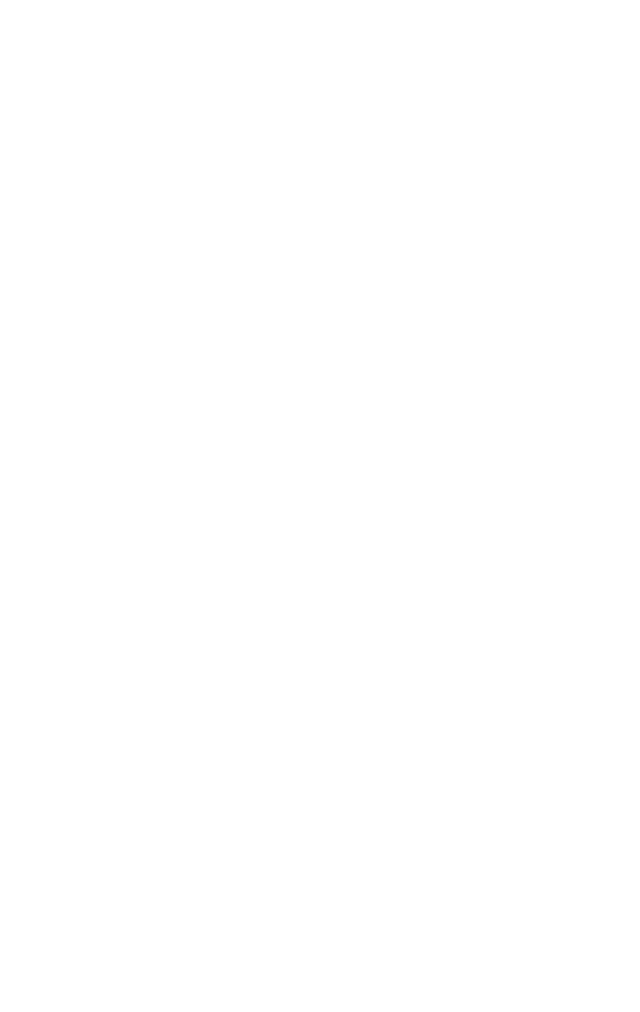
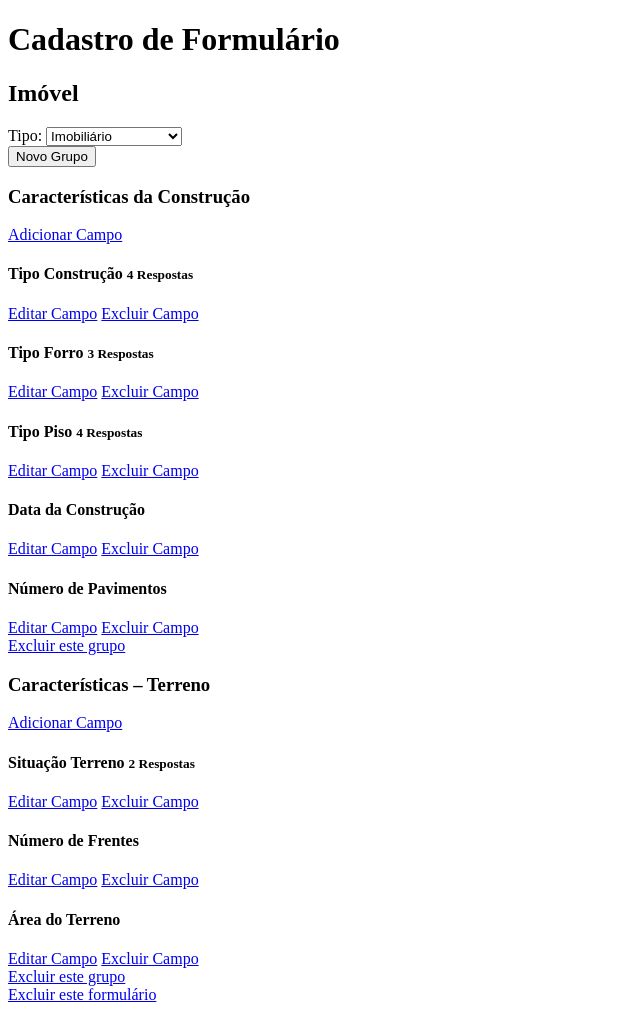
Before and after one commit to leovesoliveira/eloform, a plain HTML site: page index.html in a window 1280 px wide. Shown: the whole page, without its empty margins (0-640 px from the left). Before the commit the page ends 800 px from the top, so only its background shows below. Drawn offline with Linux system fonts and the light colour scheme.

Commit message:
add html structure of form creator

```diff
--- a/index.html
+++ b/index.html
@@ -1,12 +1,151 @@
 <!DOCTYPE html>
 <html lang="pt-br">
 <head>
-    <meta charset="UTF-8">
-    <meta name="viewport" content="width=device-width, initial-scale=1.0">
-    <meta http-equiv="X-UA-Compatible" content="ie=edge">
-    <title>EloForm</title>
+  <meta charset="UTF-8">
+  <meta name="viewport" content="width=device-width, initial-scale=1.0">
+  <meta http-equiv="X-UA-Compatible" content="ie=edge">
+  <title>EloForm</title>
 </head>
+
 <body>
+  <div class="all">
+    <header class="header">
+      <h1 class="header__title">Cadastro de Formulário</h1>
+    </header>
 
+    <main class="content">
+      <section class="card">
+        <header class="card__header">
+          <h2 class="card__title">Imóvel</h2>
+
+          <div class="card__type">
+            <label for="form-type-input">Tipo:</label>
+
+            <select id="form-type-input">
+              <option>Imobiliário</option>
+              <option>Mobiliário</option>
+              <option>Bol. de Logradouro</option>
+              <option>CNAE</option>
+              <option>Rural</option>
+              <option>Avulso</option>
+              <option>Condomínio</option>
+              <option>Construção Civil</option>
+              <option>Água/Esgoto</option>
+              <option>Setor</option>
+              <option>Vistoria</option>
+            </select>
+          </div>
+
+          <button class="button">Novo Grupo</button>
+        </header>
+
+        <div class="card__content">
+          <article class="card">
+            <header class="card__header">
+              <h3 class="card__title">Características da Construção</h3>
+
+              <div class="actions">
+                <a href="#" class="actions__item">Adicionar Campo</a>
+              </div>
+            </header>
+
+            <div class="card__item">
+              <h4 class="card__title">Tipo Construção <small class="card__subtitle">4 Respostas</small></h4>
+
+              <div class="actions">
+                <a href="#" class="actions__item">Editar Campo</a>
+                <a href="#" class="actions__item">Excluir Campo</a>
+              </div>
+            </div>
+
+            <div class="card__item">
+              <h4 class="card__title">Tipo Forro <small class="card__subtitle">3 Respostas</small></h4>
+
+              <div class="actions">
+                <a href="#" class="actions__item">Editar Campo</a>
+                <a href="#" class="actions__item">Excluir Campo</a>
+              </div>
+            </div>
+
+            <div class="card__item">
+              <h4 class="card__title">Tipo Piso <small class="card__subtitle">4 Respostas</small></h4>
+
+              <div class="actions">
+                <a href="#" class="actions__item">Editar Campo</a>
+                <a href="#" class="actions__item">Excluir Campo</a>
+              </div>
+            </div>
+
+            <div class="card__item">
+              <h4 class="card__title">Data da Construção</h4>
+
+              <div class="actions">
+                <a href="#" class="actions__item">Editar Campo</a>
+                <a href="#" class="actions__item">Excluir Campo</a>
+              </div>
+            </div>
+
+            <div class="card__item">
+              <h4 class="card__title">Número de Pavimentos</h4>
+
+              <div class="actions">
+                <a href="#" class="actions__item">Editar Campo</a>
+                <a href="#" class="actions__item">Excluir Campo</a>
+              </div>
+            </div>
+
+            <footer class="card__footer">
+              <a href="#">Excluir este grupo</a>
+            </footer>
+          </article>
+
+          <article class="card">
+            <header class="card__header">
+              <h3 class="card__title">Características – Terreno</h3>
+
+              <div class="actions">
+                <a href="#" class="actions__item">Adicionar Campo</a>
+              </div>
+            </header>
+
+            <div class="card__item">
+              <h4 class="card__title">Situação Terreno <small class="card__subtitle">2 Respostas</small></h4>
+
+              <div class="actions">
+                <a href="#" class="actions__item">Editar Campo</a>
+                <a href="#" class="actions__item">Excluir Campo</a>
+              </div>
+            </div>
+
+            <div class="card__item">
+              <h4 class="card__title">Número de Frentes</h4>
+
+              <div class="actions">
+                <a href="#" class="actions__item">Editar Campo</a>
+                <a href="#" class="actions__item">Excluir Campo</a>
+              </div>
+            </div>
+
+            <div class="card__item">
+              <h4 class="card__title">Área do Terreno</h4>
+
+              <div class="actions">
+                <a href="#" class="actions__item">Editar Campo</a>
+                <a href="#" class="actions__item">Excluir Campo</a>
+              </div>
+            </div>
+
+            <footer class="card__footer">
+              <a href="#">Excluir este grupo</a>
+            </footer>
+          </article>
+        </div>
+
+        <footer class="card__footer">
+          <a href="#">Excluir este formulário</a>
+        </footer>
+      </section>
+    </main>
+  </div>
 </body>
 </html>
```
